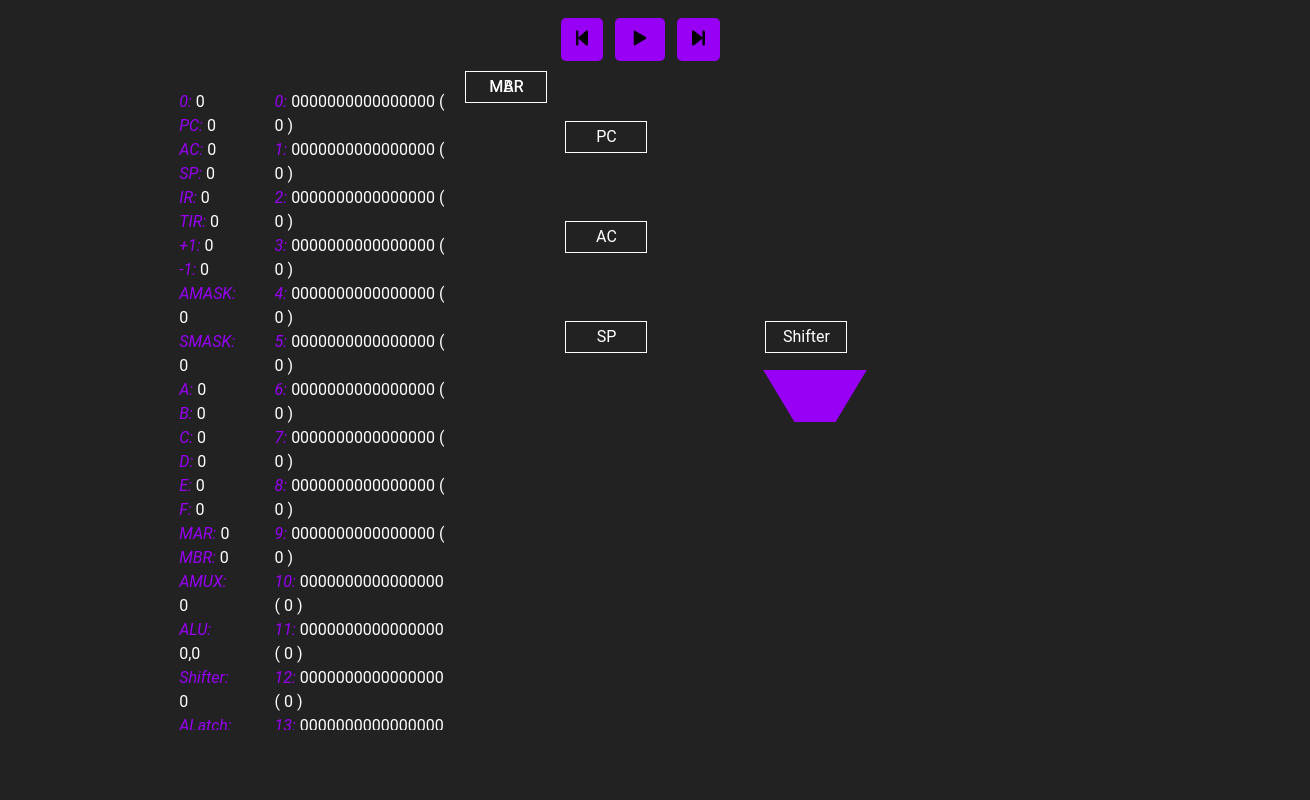
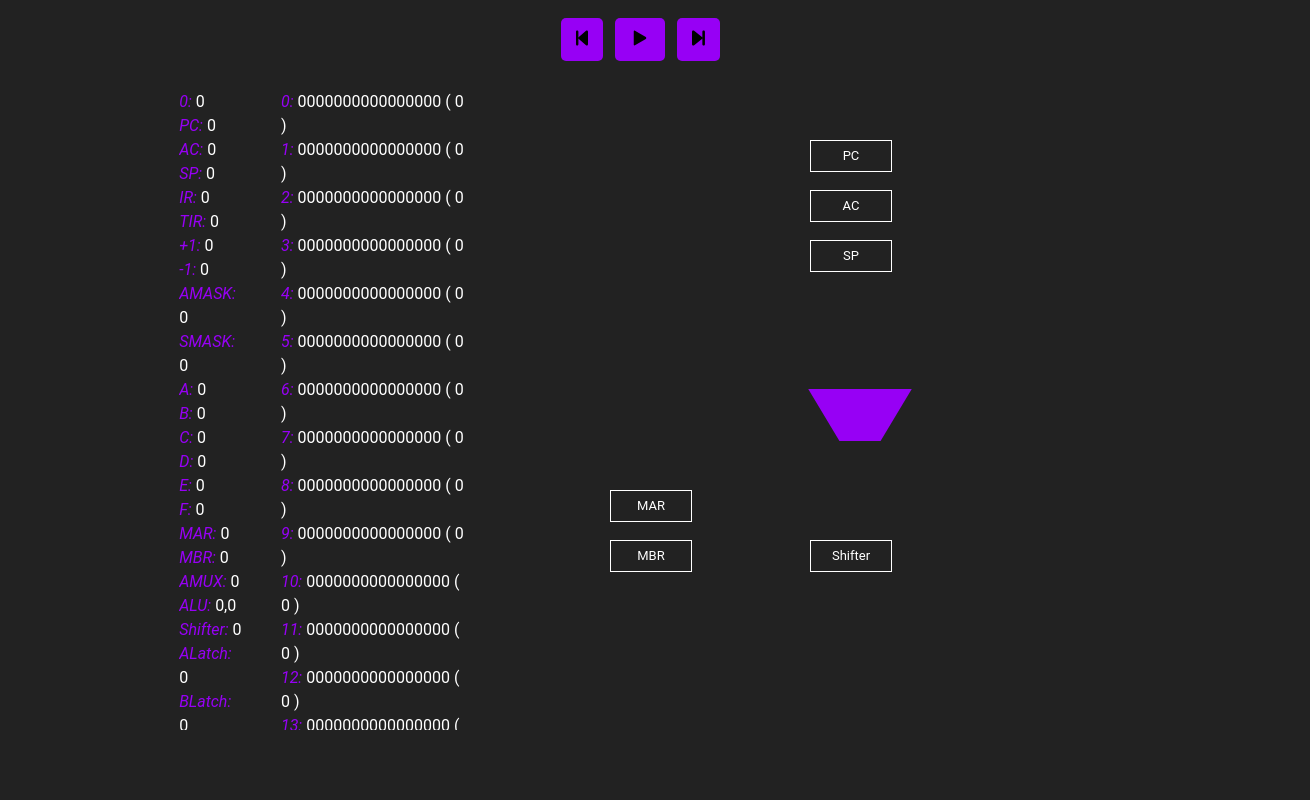
Before and after one commit to jade-mendes/trabalho-arq-242, a plain HTML site: page index.html in a window 1280 px wide. Shown: the whole page, 1310 px wide, since content can reach past the window. Drawn offline with Linux system fonts and the light colour scheme.

Commit message:
style: mudança de posição dos registradores

```diff
--- a/styles.css
+++ b/styles.css
@@ -79,8 +79,10 @@ span em {
 
 #microarchitecture {
     position: relative;
-    width: 800px;
-    height: 600px;
+    width: 650px;
+    height: 450px;
+    margin: 2%;
+    font-size: small;
   }
 
   .register,
@@ -95,26 +97,31 @@ span em {
 
   #PC {
     top: 50px;
-    left: 100px;
+    left: 300px;
   }
 
   #AC {
-    top: 150px;
-    left: 100px;
+    top: 100px;
+    left: 300px;
   }
 
   #SP {
-    top: 250px;
-    left: 100px;
-  }
-
-  #alu {
     top: 150px;
     left: 300px;
   }
 
+  #MAR {
+    top: 400px;
+    left: 100px;
+  }
+
+  #MBR {
+    top: 450px;
+    left: 100px;
+  }
+
   #shifter {
-    top: 250px;
+    top: 450px;
     left: 300px;
   }
 
```
